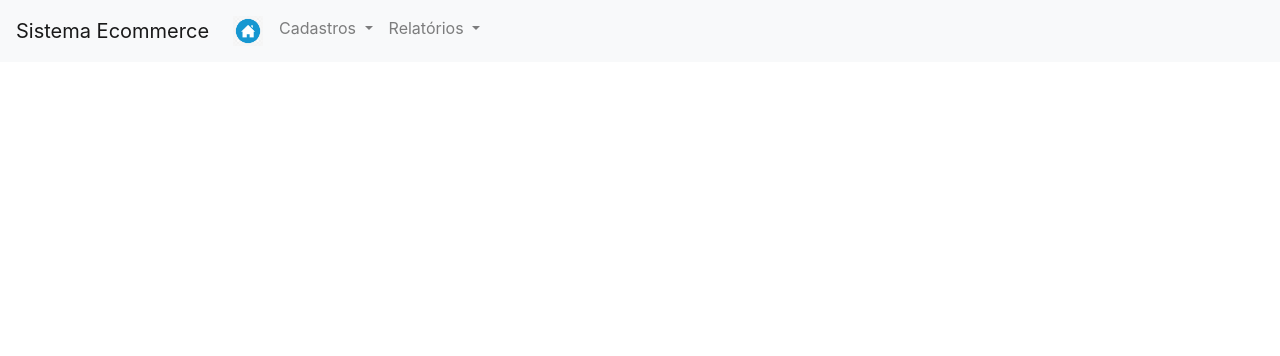
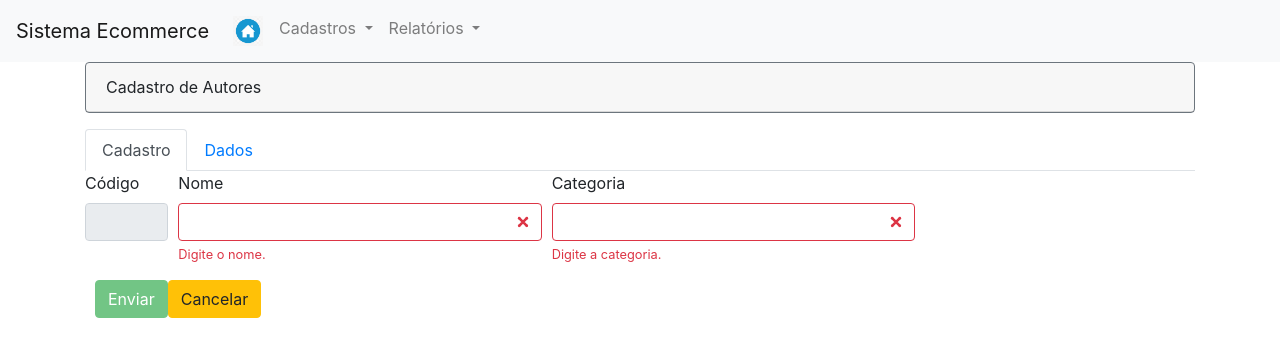
Before and after one commit to keilanerizza/SistemaEcommerceCLI, an Angular app: page /autores in a window 1280 px wide. Shown: the top 356 px of the page. Built offline with nearby package versions, Linux system fonts and the light colour scheme; no server answers.

Commit message:
implementacao cadastro de autores

```diff
--- a/src/app/autores/autor-crud/autor-crud.component.html
+++ b/src/app/autores/autor-crud/autor-crud.component.html
@@ -1,3 +1,23 @@
-<p>
-  autor-crud works!
-</p>
+<router-outlet></router-outlet>
+<div class="card border-secondary mb-3">
+	<div class="card-header">Cadastro de Autores</div>
+</div>
+
+<ul class="nav nav-tabs" id="autorTab" role="tablist">
+	<li class="nav-item">
+		<a class="nav-link active" id="cadastro-tab" data-toggle="tab" href="#cadastro" role="tab" aria-controls="tabCadastro" aria-selected="true">Cadastro</a>
+	</li>
+	<li class="nav-item">
+		<a class="nav-link" id="dados-tab" data-toggle="tab" href="#dados" role="tab" aria-controls="tabDados" aria-selected="false">Dados</a>
+	</li>
+</ul>
+<div class="tab-content" id="autorTabContent">
+	<div class="tab-pane fade show active" id="cadastro" role="tabpanel" aria-labelledby="cadastro-tab">
+		<app-autor-form></app-autor-form>
+	</div>
+	<div class="tab-pane fade" id="dados" role="tabDados" aria-labelledby="dados-tab">
+		<div role="tabpanel" class="tab-pane" id="dados">
+			<app-autor-list></app-autor-list>
+		</div>
+	</div>
+</div>
--- a/src/app/autores/autor-form/autor-form.component.html
+++ b/src/app/autores/autor-form/autor-form.component.html
@@ -1,3 +1,36 @@
-<p>
-  autor-form works!
-</p>
+<!-- <button type="button" class="btn btn-primary" (click)="novo()">Novo</button>
+<button type="button" class="btn btn-success" (click)="salvar()">Salvar</button>
+<button type="button" class="btn btn-danger" (click)="excluir()">Excluir</button>
+<button type="button" class="btn btn-warning" (click)="pesquisar()" style="color:white">Pesquisar</button>
+<br> <br> -->
+
+<form class="was-validated form-row" #cadastro="ngForm" (ngSubmit)="salvar()">
+  <div class="col-md-1 mb-3">
+      <label for="txtCodigo">C&oacute;digo</label>
+      <input type="text" [(ngModel)]="autor.codigo" class="form-control" id="txtCodigo" name="txtCodigo" disabled>
+  </div>
+
+  <div class="col-md-4 mb-3">
+      <label for="nome">Nome</label>
+      <input type="text" #nome="ngModel" minlength="5" [(ngModel)]="autor.nome" class="form-control is-valid"
+          id="nome" name="nome" required>
+      <div [hidden]="nome.valid" class="invalid-feedback">
+          Digite o nome.
+      </div>
+  </div>
+
+  <div class="col-md-4 mb-3">
+      <label for="categoria">Categoria</label>
+      <input type="text" #categoria="ngModel" minlength="5" [(ngModel)]="autor.categoria" class="form-control is-valid"
+          id="categoria" name="categoria" required>
+      <div [hidden]="categoria.valid" class="invalid-feedback">
+          Digite a categoria.
+      </div>
+  </div>
+
+  <div class="container">
+      <button type="submit" class="btn btn-success" [disabled]="cadastro.form.invalid">Enviar</button>
+      <button type="button" class="btn btn-danger" [hidden]="isNew" (click)="excluir()">Excluir</button>
+      <button type="button" class="btn btn-warning" (click)="cancelar()">Cancelar</button>
+  </div>
+</form>
--- a/src/app/autores/autor-form/autor-form.component.ts
+++ b/src/app/autores/autor-form/autor-form.component.ts
@@ -1,4 +1,8 @@
 import { Component, OnInit } from '@angular/core';
+import { Autor } from '../autor';
+import { Subscription } from 'rxjs';
+import { ActivatedRoute, Router } from '@angular/router';
+import { AutoresService } from '../autores.service';
 
 @Component({
   selector: 'app-autor-form',
@@ -7,9 +11,70 @@ import { Component, OnInit } from '@angular/core';
 })
 export class AutorFormComponent implements OnInit {
 
-  constructor() { }
+  private autorIndex: number;
+  private isNew: boolean;
+  private autor: Autor;
+  private subscription: Subscription;
+
+  constructor(private route: ActivatedRoute, private router: Router, private autorService: AutoresService) { }
 
   ngOnInit() {
+    this.novo();
+    this.subscription =   this.route.params.subscribe(
+      (params: any) => {
+        if(params.hasOwnProperty('id')) {
+          this.isNew = false;
+          this.autorIndex = +params['id'];
+          this.autorService.get(this.autorIndex)
+          .subscribe(data => this.autor = data);
+        } else {
+          this.isNew = true;
+        }
+      }
+    )
+  }
+
+  novo() {
+    this.autor = new Autor;
+  }
+
+  salvar() {
+    let result;
+    if(this.isNew) {
+      result = this.autorService.add(this.autor);
+    } else {
+      result = this.autorService.update(this.autor);
+    }
+    this.novo();
+    this.voltar();
+    result.subscribe(data => alert('sucesso' +data),
+    err => {
+      alert("An error occurred " +err);
+    });
+  }
+
+  excluir() {
+    if(this.autor.codigo == null) {
+      alert("Selecione algum autor");
+    } else {
+      if(confirm("Você realmente quer excluir o autor " + this.autor.nome + " ?"))
+        this.autorService.remove(this.autor.codigo)
+        .subscribe(
+          data => this.novo,
+          err => {
+            alert("Cliente não removido.");
+          });
+          this.novo();
+          this.voltar();
+    }
+  }
+
+  cancelar() {
+    this.voltar();
+  }
+
+  voltar() {
+    this.router.navigate(['/autores']);
   }
 
 }
--- a/src/app/autores/autor-list/autor-list.component.html
+++ b/src/app/autores/autor-list/autor-list.component.html
@@ -1,3 +1,34 @@
-<p>
-  autor-list works!
-</p>
+<input type="text" [(ngModel)]="searchText" class="form-control" placeholder="O que voce esta procurando ?" />
+
+<table class="table table-hover">
+  <thead>
+    <tr>
+      <th>C&oacute;digo</th>
+      <th>Nome</th>
+      <th>Cargo</th>
+      <th>Endere&ccedil;o</th>
+      <th>Cidade</th>
+      <th>CEP</th>
+      <th>Pa&iacute;s</th>
+      <th>Telefone</th>
+      <th>Fax</th>
+    </tr>
+  </thead>
+  <tbody>
+    <tr *ngFor="let autorTabela of autores">
+      <a routerLink="autorTabela.codigo">
+        <td>{{autorTabela.codigo}}</td>
+      </a>
+      <td>{{autorTabela.nome}}</td>
+      <td>{{autorTabela.cargo}}</td>
+      <td>{{autorTabela.endereco}}</td>
+      <td>{{autorTabela.cidade}}</td>
+      <td>{{autorTabela.cep}}</td>
+      <td>{{autorTabela.pais}}</td>
+      <td>{{autorTabela.telefone}}</td>
+      <td>{{autorTabela.fax}}</td>
+    </tr>
+  </tbody>
+</table>
+
+<span [hidden]="(autores).length != 0">Infelizmente nao temos o que voce esta procurando</span>
--- a/src/app/autores/autor-list/autor-list.component.ts
+++ b/src/app/autores/autor-list/autor-list.component.ts
@@ -1,4 +1,6 @@
 import { Component, OnInit } from '@angular/core';
+import { Autor } from '../autor';
+import { AutoresService } from '../autores.service';
 
 @Component({
   selector: 'app-autor-list',
@@ -7,9 +9,21 @@ import { Component, OnInit } from '@angular/core';
 })
 export class AutorListComponent implements OnInit {
 
-  constructor() { }
+  constructor(private autorService: AutoresService) { }
+
+  autores: Autor[] = [];
 
   ngOnInit() {
+
+    this.autorService.getAll()
+      .subscribe(data => this.autores = data, err => {
+        alert('Aconteceu um erro!' + err);
+        this.autorService.autoresChanged.subscribe(
+          (observable: any) => observable.subscribe(
+            data => this.autores = data
+          )
+        );
+      })
   }
 
 }
```
Also changed, not shown: src/app/autores/autor.ts (+1 -7 lines), src/app/autores/autores.module.ts (+9 -3 lines).
